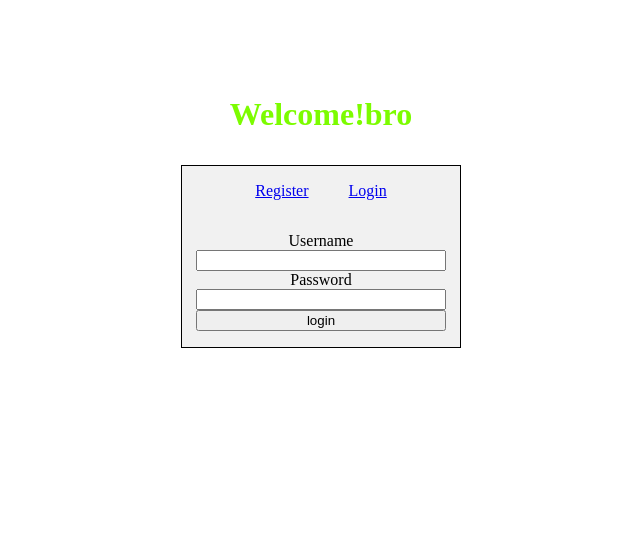
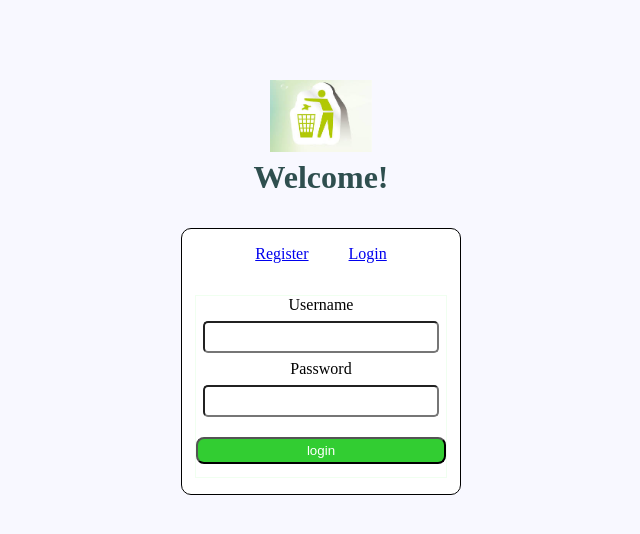
Before and after one commit to myldsb/wastes-classification, a Flask app: template flaskp/templates/auth/auth.html in a window 1280 px wide. Shown: the top 534 px of the page, without its empty margins (319-959 px from the left). Run offline with Flask 2, Linux system fonts and the light colour scheme; the template is opened without the code that fills it, so the values that code supplies are empty.

Commit message:
08.04 perfect the login page

```diff
--- a/flaskp/auth.py
+++ b/flaskp/auth.py
@@ -1,3 +1,7 @@
-from flask import Blueprint
+from flask import Blueprint, render_template
 
 bp = Blueprint('auth', __name__, url_prefix='/auth')
+
+@bp.route('/')
+def index():
+	return	render_template('/auth/auth.html')
--- a/flaskp/templates/auth/auth.html
+++ b/flaskp/templates/auth/auth.html
@@ -6,36 +6,72 @@
 <meta name="viewport" content="width=device-width, initial-scale=1">
 
 <style>
-	h1 {
-		color: #7cfc00;
-		text-align: center;
-		margin: 3em auto 1em auto;
+
+	body {
+		background-color: 	#F8F8FF;
 	}
 
+	/*the logo of login page*/
+	img {
+		display: block;
+		width: 8%;
+		margin: 5em auto 0 auto;
+		align-self: center;
+	}
+
+	/*Welcome Message*/
+	h1 {
+		color: #2F4F4F;
+		text-align: center;
+		margin: .2em auto 1em auto;
+	}
+
+	/*login div*/
 	div {
-		margin:0 auto;
+		margin:2em auto;
 		width:22%;
 		text-align: center;
 		border:1px solid black;
-		background-color: #f1f1f1;
+		background-color: white;
+		border-radius: 10px;
+
 	}
 
+	/*register and login a label*/
 	a {
 		display: inline-block;
 		margin: 1em auto;
 	}
 
+	/*register and login form*/
 	form {
 		width:90%;
 		margin: 1em auto;
 		display: flex;
 		flex-direction: column;
+		border:1px solid 	#F0FFF0;
+	}
+
+	/*all input button */
+	input {
+		height: 2em;
+		margin: .5em;
+		border-radius: 5px;
+	}
+
+	/*submit button*/
+	#auth_submit {
+		background-color: #32CD32;
+		color: white;
+		border-radius: 8px;
+		margin: 1em 0;
 	}
 
 </style>
 
 <body>
-	<h1>Welcome!bro</h1>
+	<img src="{{url_for('static', filename='welcome.jfif')}}">
+	<h1>Welcome!</h1>
 	<div>
 		<a id='register' href="#">Register</a>
 		&nbsp;&nbsp;&nbsp;&nbsp;&nbsp;&nbsp;&nbsp;&nbsp;
@@ -55,7 +91,7 @@
 			for (let i of document.querySelectorAll('a')){
 				i.onclick = function(){
 				document.querySelector('#auth_submit').value=i.text
-			}
+				}
 			}
 		}
 		auth_main()
```
Also changed, not shown: flaskp/static/welcome.jfif (added).
